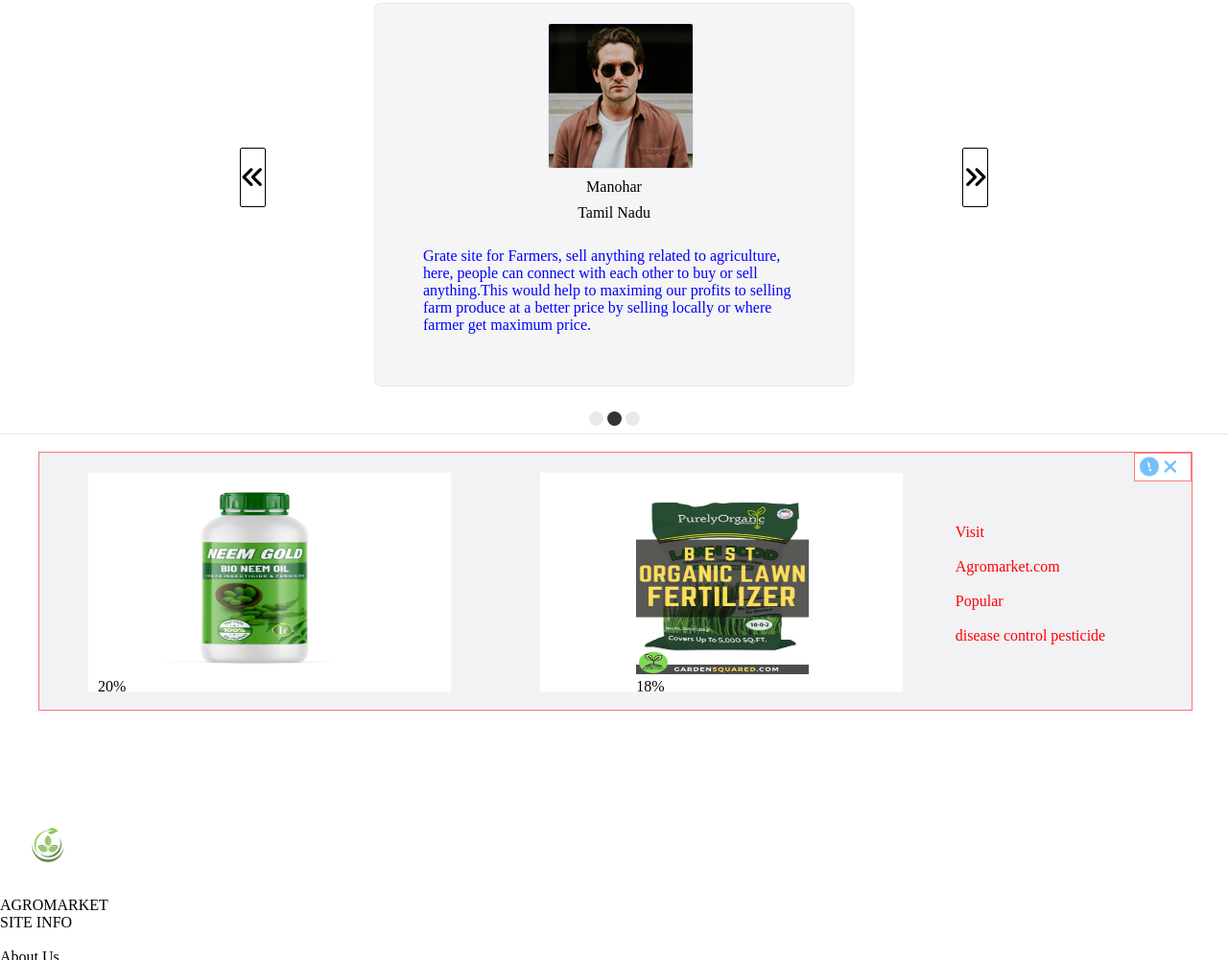
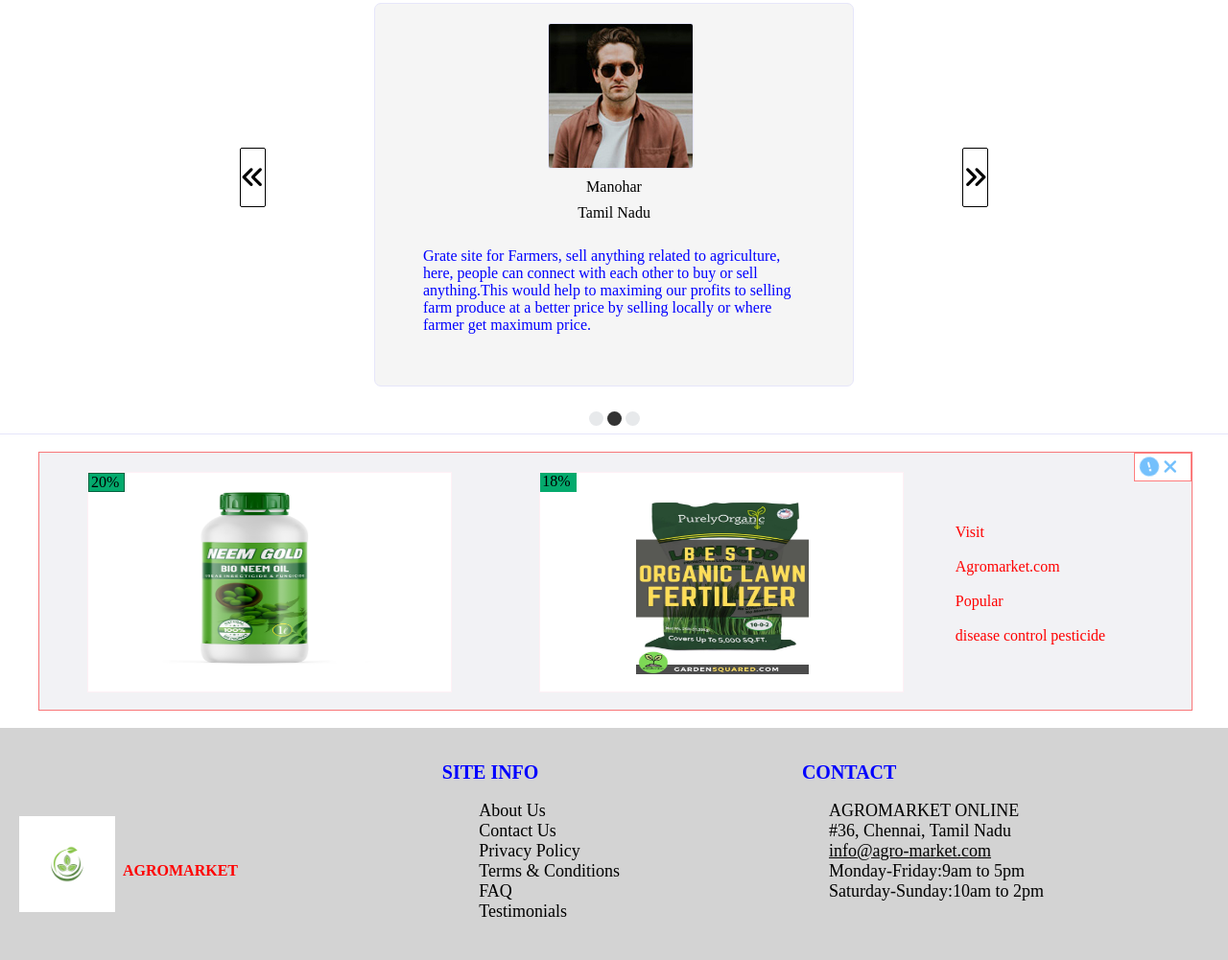
Before and after one commit to kennady07/Agromarket, a plain HTML site: page index.html in a window 1280 px wide. Shown: the part 1799-2800 px from the top of the page at 96% size. Drawn offline with Linux system fonts and the light colour scheme.

Commit message:
update the footer style

```diff
--- a/assets/style/index_style.css
+++ b/assets/style/index_style.css
@@ -63,6 +63,8 @@ ul {
     overflow: hidden;
     display:flex;
     justify-content:start;
+    position: sticky;
+    top:0px;
 }
 
 li a{
@@ -292,6 +294,25 @@ li a:hover:not(.active){
 .ad_table3:hover{
     border:1px solid rgb(6, 7, 8);
 }
+.ad_offer{
+    position: absolute;
+    background-color: #04AA6D;
+    width:38px;
+    height:20px;
+    padding-left:2px;
+    border: 1px solid rgba(0, 0, 0, 0.429);
+    top:0px;
+    left:0px;
+}
+.ad_offer1{
+    position: absolute;
+    background-color: #04AA6D;
+    width:38px;
+    height:20px;
+    padding-left:2px;
+    top:0px;
+    left:0px;
+}
 .ad_table4{
     position: absolute;
     background-color:white;
@@ -325,3 +346,66 @@ li a:hover:not(.active){
 .ad_icons:hover{
     background-color: rgba(255, 0, 0, 0.509);
 }
+.footer{
+    position: relative;
+    background-color:lightgray;
+    width: 100%;
+    height: 350px;
+    padding: 20px;
+}
+.foot_logo{
+    position: absolute;
+    top:40%;
+    left:10%;
+    color:red;
+    font-weight: bold;
+}
+.foot_title1{
+    position: absolute;
+    color:blue;
+    font-size: 20px;
+    font-weight: bold;
+    top:35px;
+    left:36%;
+}
+.foot_para1{
+    position:absolute;
+    top:55px;
+    left:39%;
+    font-family: 'Times New Roman', Times, serif;
+    font-size:large;
+}
+.foot_title2{
+    position: absolute;
+    color:blue;
+    font-size: 20px;
+    font-weight: bold;
+    top:35px;
+    right:27%;
+}
+.foot_para2{
+    position:absolute;
+    top:55px;
+    right:15%;
+    font-family: 'Times New Roman', Times, serif;
+    font-size:large;
+}
+.foot_para3{
+    position:absolute;
+    bottom:5%;
+    left:9%;
+    font-family: 'Times New Roman', Times, serif;
+    font-size:medium;
+    letter-spacing: 3px;
+}
+.foot_box{
+    position: absolute;
+    background-color:lightgrey;
+    border: 1px solid black;
+    padding:12px;
+    bottom:5%;
+    left:45%;
+}
+.foot_box:hover{
+    border: 1.6px solid black;
+}
```
